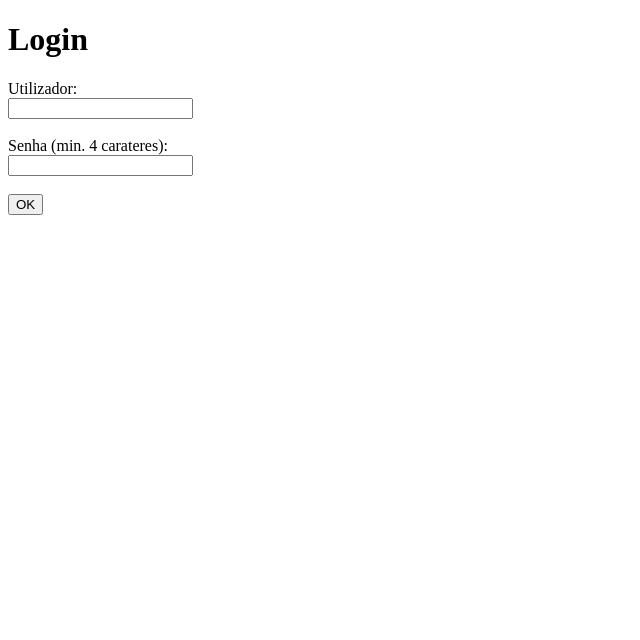
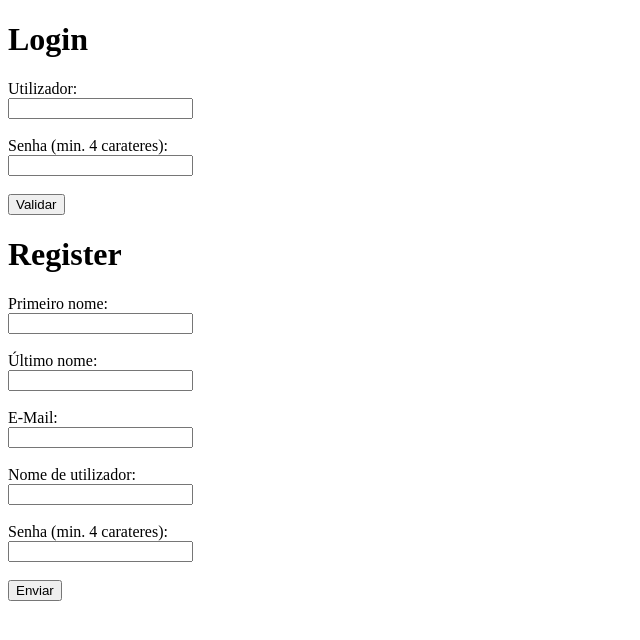
Before and after one commit to LCruvinel/api, a website: page public/index.html in a window 1280 px wide. Shown: the whole page, without its empty margins (0-640 px from the left). Drawn offline with Linux system fonts and the light colour scheme.

Commit message:
Register & Update

```diff
--- a/public/index.html
+++ b/public/index.html
@@ -12,7 +12,21 @@
         <input id="username" type="text" name="username"><br><br>
         <label for="password">Senha (min. 4 carateres):</label><br>
         <input id="password" type="password" name="password"><br><br>
-        <input id="login_btn" type="submit" value="OK">
+        <input id="login_btn" type="submit" value="Validar">
       </form>
-</body>
+      <h1>Register</h1>
+      <form id="register" action="/registerUser" method="post">
+        <label for="first_name">Primeiro nome:</label><br>
+        <input id="first_name" type="text" name="first_name"><br><br>
+        <label for="last_name">Último nome:</label><br>
+        <input id="last_name" type="text" name="last_name"><br><br>
+        <label for="email">E-Mail:</label><br>
+        <input id="email" type="text" name="email"><br><br>
+        <label for="username">Nome de utilizador:</label><br>
+          <input id="username" type="text" name="username"><br><br>
+          <label for="password">Senha (min. 4 carateres):</label><br>
+          <input id="password" type="password" name="password"><br><br>
+          <input id="register_btn" type="submit" value="Enviar">
+        </form>
+  </body>
 </html>
--- a/routes/deleteUser.js
+++ b/routes/deleteUser.js
@@ -13,7 +13,7 @@ module.exports = (app) => {
       } else {
         User.destroy({
           where: {
-            username: req.query.username,
+            username: req.body.username,
           },
         })
           .then((userInfo) => {
```
